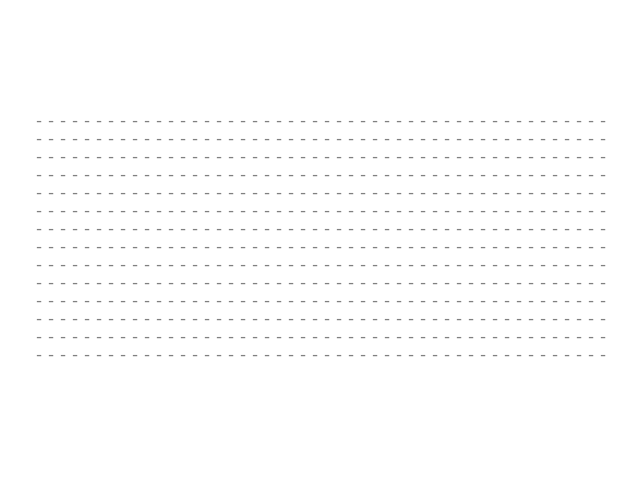
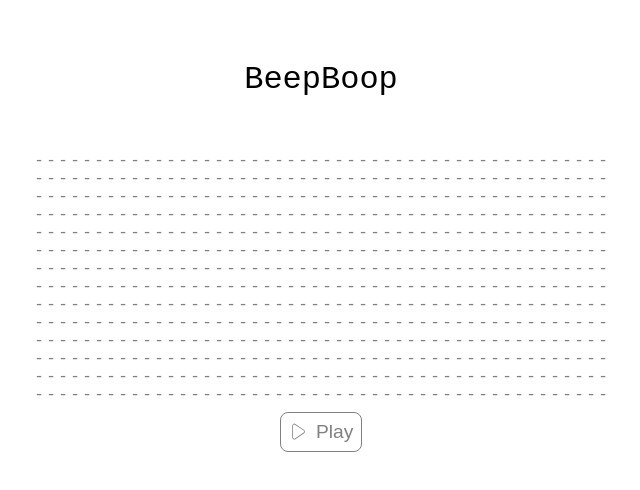
Before and after one commit to bonimart/hk-24, a Next.js app in the folder beepboop/: page / in a window 1280 px wide. Shown: the top 490 px of the page, without its empty margins (319-959 px from the left). Built offline with nearby package versions, Linux system fonts and the light colour scheme.

Commit message:
Add play button.

```diff
--- a/beepboop/package.json
+++ b/beepboop/package.json
@@ -11,7 +11,8 @@
   "dependencies": {
     "next": "^14.1.4",
     "react": "^18",
-    "react-dom": "^18"
+    "react-dom": "^18",
+    "react-icons": "^5.0.1"
   },
   "devDependencies": {
     "@types/node": "^20",
--- a/beepboop/src/app/globals.css
+++ b/beepboop/src/app/globals.css
@@ -33,7 +33,13 @@ body {
 } */
 
 body {
-    font-family: 'Courier New', Courier, monospace;
+    font-family: "Courier New", Courier, monospace;
+}
+
+main {
+    display: flex;
+    flex-direction: column;
+    align-items: center;
 }
 
 .moment {
@@ -62,3 +68,33 @@ body {
     color: black;
     font-weight: bolder;
 }
+
+h1 {
+    text-align: center;
+    font-size: 2rem;
+    padding: 2rem;
+    font-weight: inherit;
+}
+
+.center {
+    text-align: center;
+}
+
+.button {
+    background-color: transparent;
+    border: 1px solid gray;
+    font-size: 1.2rem;
+    padding: 0.5rem;
+    border-radius: 0.5rem;
+    cursor: pointer;
+    margin: 0.5rem;
+    display: flex;
+    align-items: center;
+    gap: 0.5rem;
+    color: gray;
+}
+
+.button:hover {
+    color: black;
+    border-color: black;
+}
--- a/beepboop/src/app/page.tsx
+++ b/beepboop/src/app/page.tsx
@@ -4,8 +4,9 @@ import { MelodyMaker } from "@/components/MelodyMaker";
 
 export default function Home() {
     return (
-        <div style={{ textAlign: "center", marginTop: "3cm" }}>
+        <main>
+            <h1>BeepBoop</h1>
             <MelodyMaker />
-        </div>
+        </main>
     );
 }
--- /dev/null
+++ b/beepboop/src/components/Button.tsx
@@ -0,0 +1,16 @@
+import { MouseEventHandler } from "react";
+import { ChildrenProps, ClassNameProps } from "@/types";
+
+type ButtonProps = {
+    onClick?: MouseEventHandler<HTMLButtonElement> &
+        MouseEventHandler<HTMLAnchorElement>;
+} & ChildrenProps &
+    ClassNameProps;
+
+export const Button = ({ onClick, className, children }: ButtonProps) => {
+    return (
+        <button className="button" onClick={onClick}>
+            {children}
+        </button>
+    );
+};
--- a/beepboop/src/components/MelodyMaker.tsx
+++ b/beepboop/src/components/MelodyMaker.tsx
@@ -4,6 +4,8 @@ import { MelodyDisplay } from "@/components/MelodyDisplay";
 import { MELODY_SIZE } from "@/constants";
 import { useState, useRef, useEffect } from "react";
 import { Melody } from "@/melody";
+import { Button } from "@/components/Button";
+import { CiPlay1 } from "react-icons/ci";
 
 function getNoteLabel(note: number): string {
     const letter = [
@@ -86,6 +88,10 @@ export const MelodyMaker = () => {
                 onMouseLeave={(t) => {}}
             />
             {/* {new Array(100).fill(0).map((_, i) => <div key={i}>{getNoteLabel(i)}</div>)} */}
+            <Button>
+                <CiPlay1 />
+                Play
+            </Button>
         </>
     );
 };
--- /dev/null
+++ b/beepboop/src/types.ts
@@ -0,0 +1,9 @@
+import { ReactNode } from "react";
+
+export type ChildrenProps = {
+    children?: ReactNode;
+};
+
+export type ClassNameProps = {
+    className?: string;
+};
```
Also changed, not shown: 1 other file (tests, documents, lock files or other folders).
